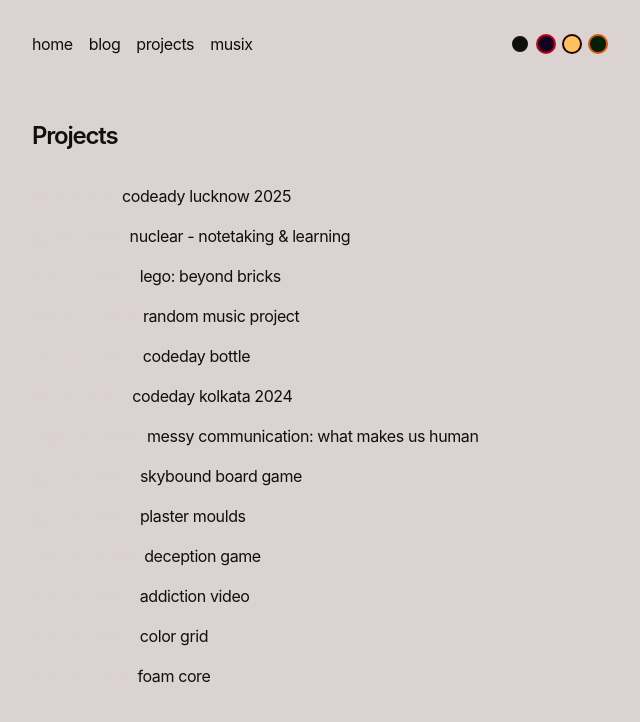
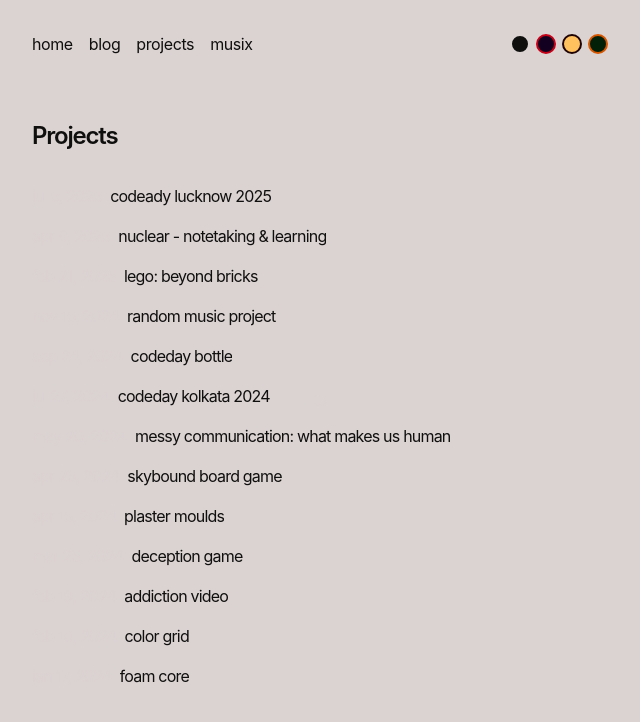
Before and after one commit to avansear/www-avansear, a Next.js app: page /projects in a window 1280 px wide. Shown: the top 722 px of the page, without its empty margins (320-960 px from the left). Built offline with nearby package versions, Linux system fonts and the light colour scheme.

Commit message:
trunacted titlesin projects

```diff
--- a/app/components/posts.tsx
+++ b/app/components/posts.tsx
@@ -22,10 +22,10 @@
             href={`/blog/${post.slug}`}
           >
             <div className="w-full flex flex-row space-x-2">
-              <p className="text-[var(--color-light-80)] w-fit tabular-nums flex-shrink-0">
+              <p className="text-[var(--color-light-80)] w-fit tracking-tighter whitespace-nowrap flex-shrink-0">
                 {formatDate(post.metadata.publishedAt, false)}
               </p>
-              <p className="text-[var(--color-dark)] dark:text-[var(--color-light)] tracking-tight">
+              <p className="text-[var(--color-dark)] dark:text-[var(--color-light)] tracking-tighter truncate">
                 {post.metadata.title}
               </p>
             </div>
--- a/app/components/project-posts.tsx
+++ b/app/components/project-posts.tsx
@@ -22,10 +22,10 @@
             href={`/projects/${post.slug}`}
           >
             <div className="w-full flex flex-row space-x-2">
-              <p className="text-[var(--color-light-80)] w-fit tabular-nums flex-shrink-0">
+              <p className="text-[var(--color-light-80)] w-fit tracking-tighter whitespace-nowrap flex-shrink-0">
                 {formatDate(post.metadata.publishedAt, false)}
               </p>
-              <p className="text-[var(--color-dark)] dark:text-[var(--color-light)] tracking-tight">
+              <p className="text-[var(--color-dark)] dark:text-[var(--color-light)] tracking-tighter truncate">
                 {post.metadata.title}
               </p>
             </div>
```
